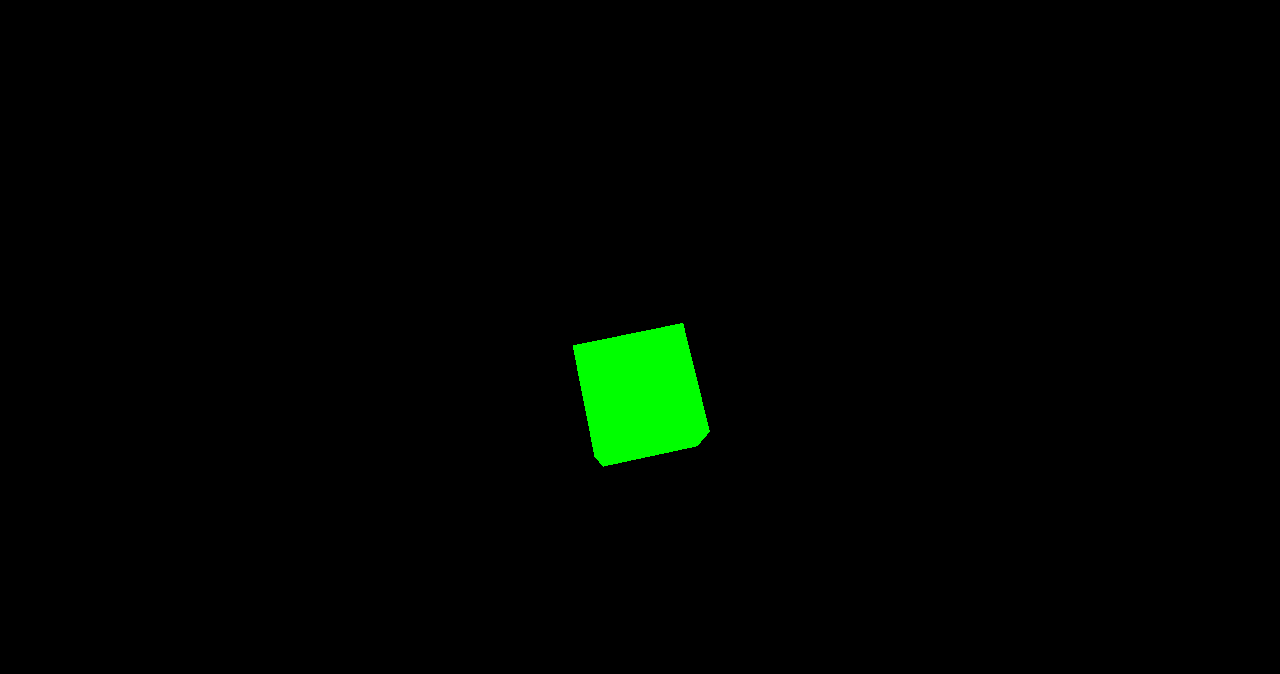
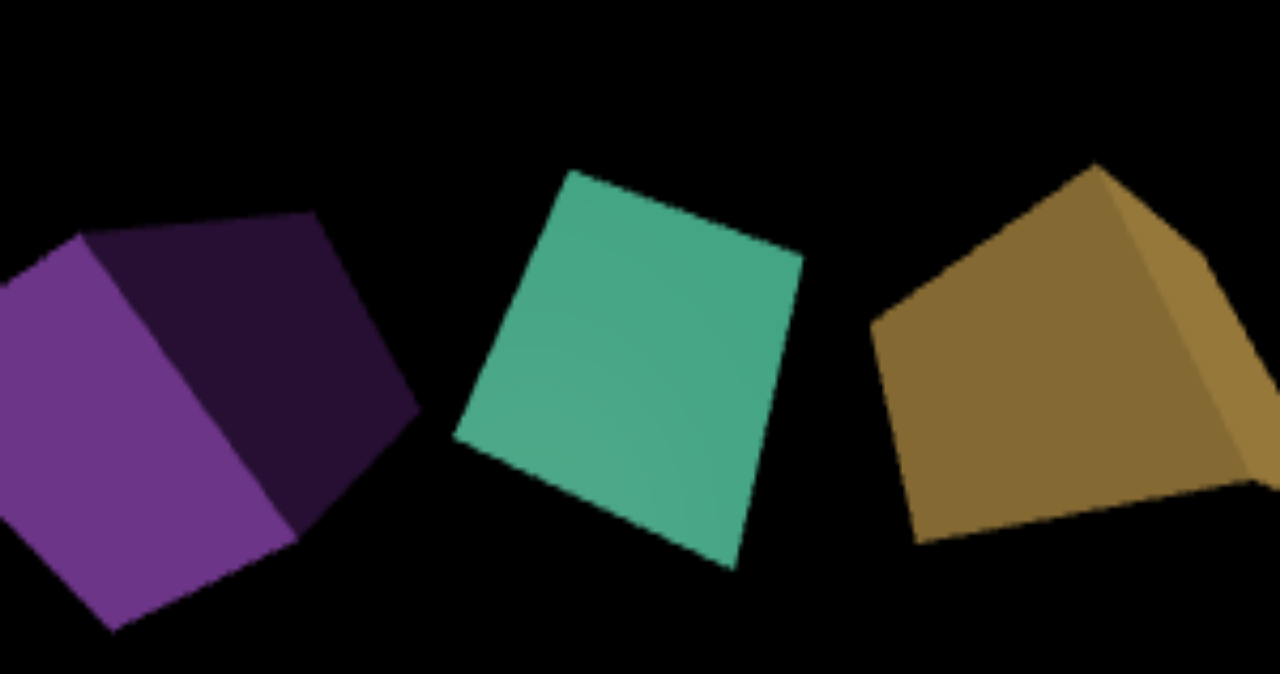
Before and after one commit to nightOwlNico/lunar-libration, a website built with Vite: page index.html in a window 1280 px wide. Built offline with nearby package versions, Linux system fonts and the light colour scheme.

Commit message:
added canvas, updated css

```diff
--- a/index.html
+++ b/index.html
@@ -6,6 +6,7 @@
     <title>Lunar Libration</title>
   </head>
   <body>
+    <canvas id="c"></canvas>
     <script type="module" src="/src/main.ts"></script>
   </body>
 </html>
--- a/src/main.ts
+++ b/src/main.ts
@@ -1,29 +1,65 @@
 import * as THREE from 'three';
 import './style.css';
 
-const scene = new THREE.Scene();
-const camera = new THREE.PerspectiveCamera(
-  75,
-  window.innerWidth / window.innerHeight,
-  0.1,
-  1000
-);
+function main() {
+  const canvas = document.querySelector('#c');
+  const renderer = new THREE.WebGLRenderer({ antialias: true, canvas });
 
-const renderer = new THREE.WebGLRenderer();
-renderer.setSize(window.innerWidth, window.innerHeight);
-renderer.setAnimationLoop(animate);
-document.body.appendChild(renderer.domElement);
+  const fov = 75;
+  const aspect = 2; // the canvas default
+  const near = 0.1;
+  const far = 5;
+  const camera = new THREE.PerspectiveCamera(fov, aspect, near, far);
+  camera.position.z = 2;
 
-const geometry = new THREE.BoxGeometry(1, 1, 1);
-const material = new THREE.MeshBasicMaterial({ color: 0x00ff00 });
-const cube = new THREE.Mesh(geometry, material);
-scene.add(cube);
+  const scene = new THREE.Scene();
 
-camera.position.z = 5;
+  {
+    const color = 0xffffff;
+    const intensity = 3;
+    const light = new THREE.DirectionalLight(color, intensity);
+    light.position.set(-1, 2, 4);
+    scene.add(light);
+  }
 
-function animate() {
-  cube.rotation.x += 0.01;
-  cube.rotation.y += 0.01;
+  const boxWidth = 1;
+  const boxHeight = 1;
+  const boxDepth = 1;
+  const geometry = new THREE.BoxGeometry(boxWidth, boxHeight, boxDepth);
 
-  renderer.render(scene, camera);
+  function makeInstance(geometry, color, x) {
+    const material = new THREE.MeshPhongMaterial({ color });
+
+    const cube = new THREE.Mesh(geometry, material);
+    scene.add(cube);
+
+    cube.position.x = x;
+
+    return cube;
+  }
+
+  const cubes = [
+    makeInstance(geometry, 0x44aa88, 0),
+    makeInstance(geometry, 0x8844aa, -2),
+    makeInstance(geometry, 0xaa8844, 2),
+  ];
+
+  function render(time) {
+    time *= 0.001;
+
+    cubes.forEach((cube, ndx) => {
+      const speed = 1 + ndx * 0.1;
+      const rot = time * speed;
+      cube.rotation.x = rot;
+      cube.rotation.y = rot;
+    });
+
+    renderer.render(scene, camera);
+
+    requestAnimationFrame(render);
+  }
+
+  requestAnimationFrame(render);
 }
+
+main();
--- a/src/style.css
+++ b/src/style.css
@@ -1,3 +1,10 @@
+html,
 body {
   margin: 0;
+  height: 100%;
 }
+#c {
+  width: 100%;
+  height: 100%;
+  display: block;
+}
```
